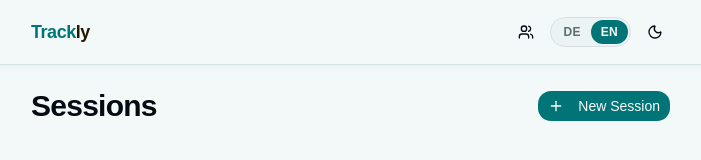
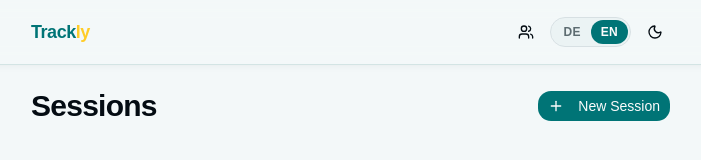
Before and after one commit to lukas-grigis/trackly, a React (Vite) app: page /#/ in a window 1280 px wide. Shown: the top 160 px of the page, without its empty margins (289-990 px from the left). Built offline with nearby package versions, Linux system fonts and the light colour scheme.

Commit message:
fix(navbar): use accent color for 'ly' text for better dark mode visibility

```diff
--- a/src/components/layout/Navbar.tsx
+++ b/src/components/layout/Navbar.tsx
@@ -31,7 +31,7 @@ export default function Navbar() {
           className="text-lg font-bold tracking-tight flex-1"
           style={{ fontVariationSettings: "'wght' 750", letterSpacing: "-0.025em" }}
         >
-          <span className="text-primary">Track</span><span className="text-accent-foreground">ly</span>
+          <span className="text-primary">Track</span><span className="text-accent">ly</span>
         </Link>
         <Link to={ROUTES.ATHLETES} aria-label={t.athletesNav}>
           <Button variant="ghost" size="icon">
```
